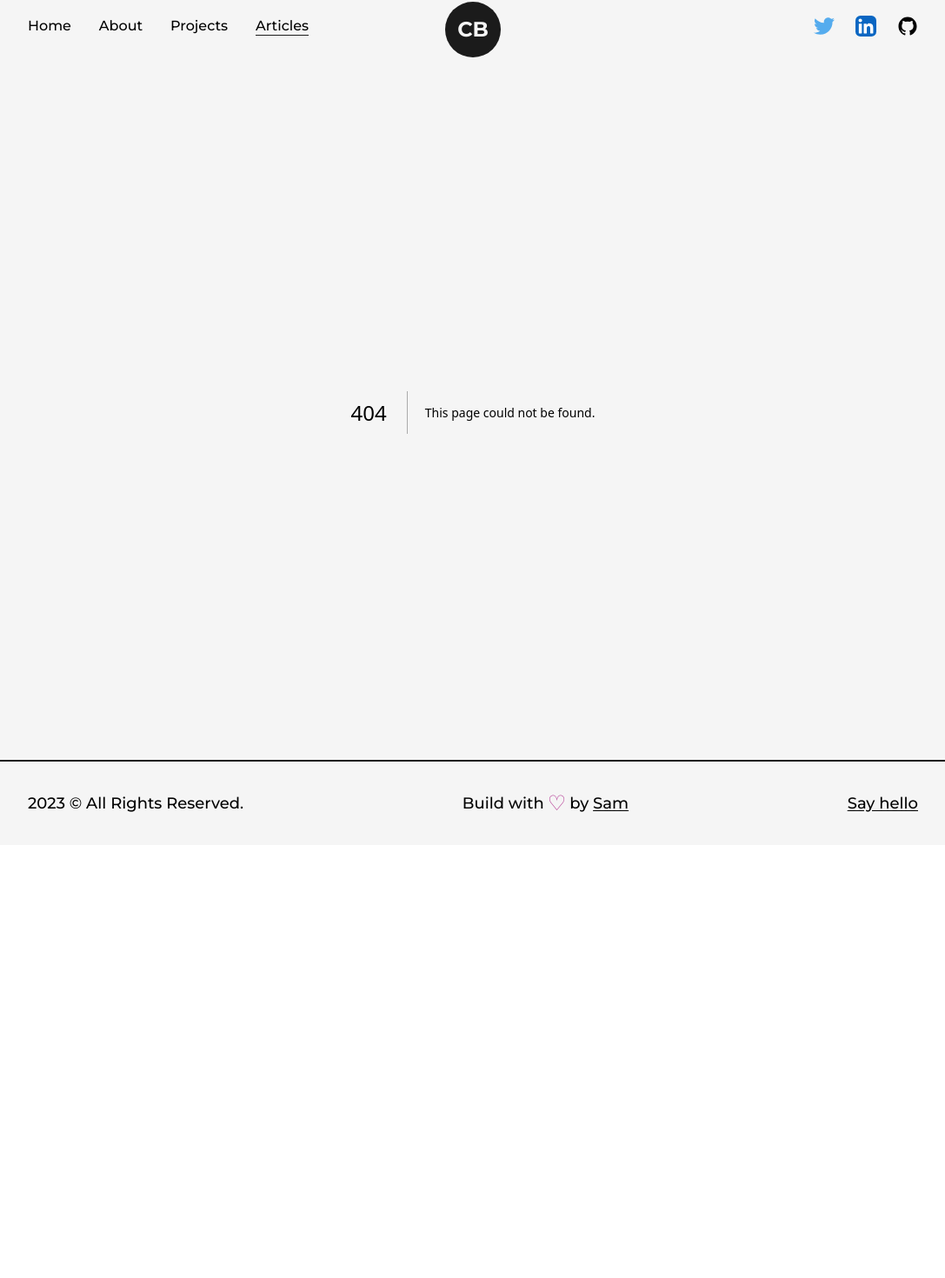
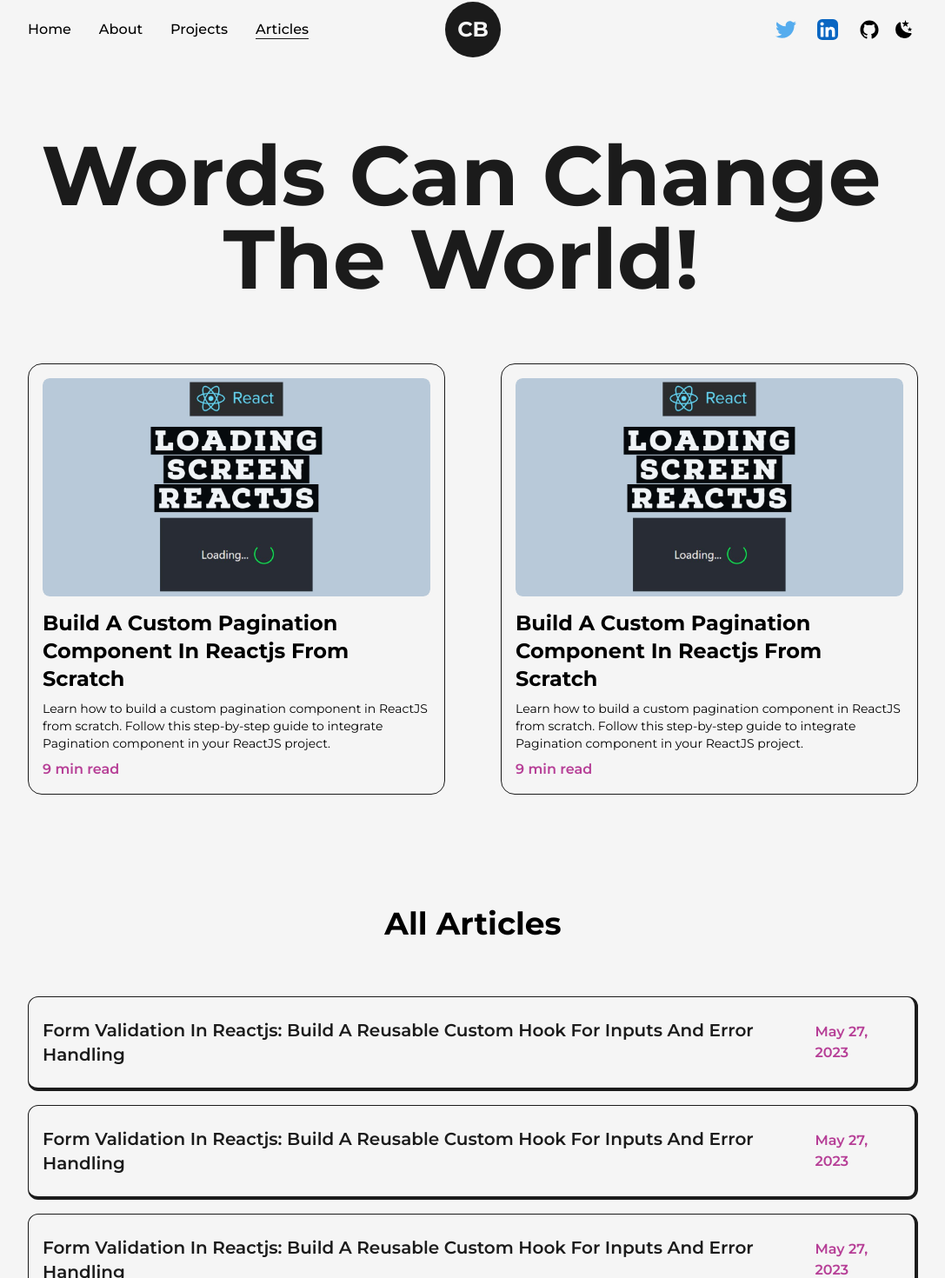
Before and after one commit to SamStha07/nextjs-framer-motion-tailwind, a Next.js app: page /articles in a window 1280 px wide. Before the commit this address had no page. Shown: the part 14-1484 px from the top of the page at 87% size, without its empty margins (96-1183 px from the left). Before the commit the page ends 986 px from the top, so only its background shows below. Built offline with nearby package versions, Linux system fonts and the light colour scheme.

Commit message:
completed all the pages design and working on dark theme feature

```diff
--- a/src/components/navbar.jsx
+++ b/src/components/navbar.jsx
@@ -1,9 +1,16 @@
 import classNames from "classnames";
 import { useRouter } from "next/router";
-import { GithubIcon, LinkedInIcon, TwitterIcon } from "./icons";
+import {
+  GithubIcon,
+  LinkedInIcon,
+  MoonIcon,
+  SunIcon,
+  TwitterIcon,
+} from "./icons";
 import Logo from "./logo";
 import Link from "next/link";
 import { motion } from "framer-motion";
+import useThemeSwitcher from "@/hooks/useThemeSwitcher";
 
 const CustomLink = ({ href, title, className = "" }) => {
   const router = useRouter();
@@ -26,6 +33,7 @@ const CustomLink = ({ href, title, className = "" }) => {
 };
 
 const Navbar = () => {
+  const [mode, setMode] = useThemeSwitcher();
   return (
     <header className="flex w-full items-center justify-between px-32 py-8 font-medium">
       <nav>
@@ -71,6 +79,17 @@ const Navbar = () => {
         >
           <GithubIcon />
         </motion.a>
+
+        <button
+          onClick={() => setMode(mode === "light" ? "dark" : "light")}
+          className="ml-3 flex items-center justify-center rounded-full p-1"
+        >
+          {mode === "dark" ? (
+            <SunIcon className="fill-dark" />
+          ) : (
+            <MoonIcon className="fill-dark" />
+          )}
+        </button>
       </nav>
     </header>
   );
--- /dev/null
+++ b/src/hooks/useThemeSwitcher.js
@@ -0,0 +1,51 @@
+import React, { useEffect, useState } from "react";
+
+const useThemeSwitcher = () => {
+  const [mode, setMode] = useState("");
+  const preferDarkQuery = "(prefer-color-scheme: dark)";
+  // preferDarkQuery.matches returns true/false
+
+  useEffect(() => {
+    const mediaQuery = window.matchMedia(preferDarkQuery);
+    const userPref = window.localStorage.getItem("theme");
+
+    const handleChange = () => {
+      if (userPref) {
+        let check = userPref === "dark" ? "dark" : "light";
+        setMode(check);
+        if (check === "dark") {
+          document.documentElement.classList.add("dark");
+        } else {
+          document.documentElement.classList.remove("dark");
+        }
+      } else {
+        let check = mediaQuery.matches ? "dark" : "light";
+        setMode(check);
+
+        if (check === "dark") {
+          document.documentElement.classList.add("dark");
+        } else {
+          document.documentElement.classList.remove("dark");
+        }
+      }
+    };
+
+    mediaQuery.addEventListener("change", handleChange);
+
+    return () => mediaQuery.removeEventListener("change", handleChange);
+  }, [preferDarkQuery]);
+
+  useEffect(() => {
+    if (mode === "dark") {
+      window.localStorage.setItem("theme", "dark");
+      document.documentElement.classList.add("dark");
+    } else {
+      window.localStorage.setItem("theme", "light");
+      document.documentElement.classList.remove("dark");
+    }
+  }, [mode]);
+
+  return [mode, setMode];
+};
+
+export default useThemeSwitcher;
--- a/src/pages/article.jsx
+++ /dev/null
@@ -1,7 +0,0 @@
-import React from "react";
-
-const Articlepage = () => {
-  return <div>Articlepage</div>;
-};
-
-export default Articlepage;
--- /dev/null
+++ b/src/pages/articles.jsx
@@ -0,0 +1,190 @@
+import AnimatedText from "@/components/animated-text";
+import Layout from "@/components/layout";
+import Head from "next/head";
+import Image from "next/image";
+import Link from "next/link";
+import React, { useRef } from "react";
+import article1 from "../../public/images/articles/create loading screen in react js.jpg";
+import { motion, useMotionValue } from "framer-motion";
+import article3 from "../../public/images/articles/form validation in reactjs using custom react hook.png";
+import article4 from "../../public/images/articles/create modal component in react using react portals.png";
+import article5 from "../../public/images/articles/smooth scrolling in reactjs.png";
+import article6 from "../../public/images/articles/todo list app built using react redux and framer motion.png";
+import article7 from "../../public/images/articles/What is higher order component in React.jpg";
+
+const FramerImg = motion(Image);
+
+const MovingImage = ({ title, img, link }) => {
+  const x = useMotionValue(0);
+  const y = useMotionValue(0);
+  const imgRef = useRef();
+
+  function handleMouse(event) {
+    imgRef.current.style.display = "inline-block";
+    x.set(event.pageX);
+    y.set(-10);
+  }
+  function handleMouseLeave(event) {
+    imgRef.current.style.display = "none";
+    x.set(0);
+    y.set(0);
+  }
+
+  return (
+    <Link
+      href={link}
+      target="_blank"
+      onMouseMove={handleMouse}
+      onMouseLeave={handleMouseLeave}
+    >
+      <h2 className="text-xl font-semibold capitalize hover:underline">
+        {title}
+      </h2>
+      <FramerImg
+        style={{
+          x: x,
+          y: y,
+        }}
+        initial={{ opacity: 0 }}
+        whileInView={{
+          opacity: 1,
+          transition: {
+            duration: 0.2,
+          },
+        }}
+        ref={imgRef}
+        src={img}
+        alt={title}
+        className="absolute z-10 hidden h-auto w-96 rounded-lg"
+        priority
+      />
+    </Link>
+  );
+};
+
+const Article = ({ img, title, date, link }) => {
+  return (
+    <motion.li
+      initial={{ y: 200 }}
+      whileInView={{
+        y: 0,
+        transition: {
+          duration: 0.5,
+          ease: "easeInOut",
+        },
+      }}
+      viewport={{
+        once: true,
+      }}
+      className="relative my-4 flex w-full items-center justify-between rounded-xl border border-b-4 border-r-4 border-solid border-dark bg-light p-4 py-6 text-dark first:mt-0"
+    >
+      <MovingImage title={title} img={img} link={link} />
+      <span className="pl-4 font-semibold text-primary">{date}</span>
+    </motion.li>
+  );
+};
+
+const FeaturedArticle = ({ img, title, time, summary, link }) => {
+  return (
+    <li className="col-span-1 w-full rounded-2xl border border-solid border-dark bg-light p-4">
+      <Link
+        href={link}
+        target="_blank"
+        className="inline-block w-full cursor-pointer overflow-hidden rounded-lg"
+      >
+        <FramerImg
+          whileHover={{
+            scale: 1.05,
+          }}
+          transition={{
+            duration: 0.2,
+          }}
+          src={img}
+          alt={title}
+          className="h-auto w-full rounded-lg"
+        />
+      </Link>
+      <Link href={link} target="_blank">
+        <h2 className="my-2 text-2xl font-bold capitalize hover:underline">
+          {title}
+        </h2>
+      </Link>
+      <p className="mb-2 text-sm">{summary}</p>
+      <span className="font-semibold text-primary">{time}</span>
+    </li>
+  );
+};
+
+const Articlepage = () => {
+  return (
+    <>
+      <Head>
+        <title>Sam | About Page</title>
+        <meta name="description" content="description" />
+      </Head>
+      <main className="mb-16 flex w-full flex-col items-center justify-center overflow-hidden">
+        <Layout className="pt-16">
+          <AnimatedText text="Words can change the world!" className="mb-16" />
+
+          <ul className="grid grid-cols-2 gap-16">
+            <FeaturedArticle
+              title="Build A Custom Pagination Component In Reactjs From Scratch"
+              link="/"
+              time="9 min read"
+              summary="Learn how to build a custom pagination component in ReactJS from scratch. Follow this step-by-step guide to integrate Pagination component in your ReactJS project."
+              img={article1}
+            />
+            <FeaturedArticle
+              title="Build A Custom Pagination Component In Reactjs From Scratch"
+              link="/"
+              time="9 min read"
+              summary="Learn how to build a custom pagination component in ReactJS from scratch. Follow this step-by-step guide to integrate Pagination component in your ReactJS project."
+              img={article1}
+            />
+          </ul>
+
+          <h2 className="my-16 mt-32 w-full text-center text-4xl font-bold">
+            All Articles
+          </h2>
+
+          <ul>
+            <Article
+              title="Form Validation In Reactjs: Build A Reusable Custom Hook For Inputs And Error Handling"
+              img={article3}
+              date="May 27, 2023"
+              link="/"
+            />
+            <Article
+              title="Form Validation In Reactjs: Build A Reusable Custom Hook For Inputs And Error Handling"
+              img={article4}
+              date="May 27, 2023"
+              link="/"
+            />
+            <Article
+              title="Form Validation In Reactjs: Build A Reusable Custom Hook For Inputs And Error Handling"
+              img={article5}
+              date="May 27, 2023"
+              link="/"
+            />
+            <Article
+              title="Form Validation In Reactjs: Build A Reusable Custom Hook For Inputs And Error Handling"
+              img={article6}
+              date="May 27, 2023"
+              link="/"
+            />
+            <Article
+              title="Form Validation In Reactjs: Build A Reusable Custom Hook For Inputs And Error Handling"
+              img={article7}
+              date="May 27, 2023"
+              link="/"
+            />
+          </ul>
+        </Layout>
+      </main>
+    </>
+  );
+};
+
+export default Articlepage;
+
+// 3.00
--- a/src/pages/projects.jsx
+++ b/src/pages/projects.jsx
@@ -6,37 +6,50 @@ import Image from "next/image";
 import Link from "next/link";
 import React from "react";
 import project1 from "../../public/images/projects/crypto-screener-cover-image.jpg";
+import { motion } from "framer-motion";
+
+const FramerImg = motion(Image);
 
 const FeaturedProject = ({ type, title, summary, img, link, github }) => {
   return (
-    <article className="relative flex items-center justify-between w-full p-12 overflow-hidden border border-solid shadow-2xl rounded-3xl border-dark bg-light">
+    <article className="relative flex w-full items-center justify-between overflow-hidden rounded-3xl border border-solid border-dark bg-light p-12 shadow-2xl">
       <div className="absolute -right-3 top-0 -z-10 h-[103%] w-[102%] rounded-[2rem] bg-dark" />
       <Link
         href={link}
         target="_blank"
-        className="w-1/2 overflow-hidden rounded-lg cursor-pointer"
+        className="w-1/2 cursor-pointer overflow-hidden rounded-lg"
       >
-        <Image src={img} alt={title} className="w-full h-auto rounded-lg" />
+        <FramerImg
+          whileHover={{
+            scale: 1.05,
+          }}
+          transition={{
+            duration: 0.2,
+          }}
+          src={img}
+          alt={title}
+          className="h-auto w-full rounded-lg"
+        />
       </Link>
 
-      <div className="flex flex-col items-start justify-between w-1/2 pl-8">
+      <div className="flex w-1/2 flex-col items-start justify-between pl-8">
         <span className="text-xl font-medium text-primary">{type}</span>
         <Link
           href={link}
           target="_blank"
           className="underline-offset-2 hover:underline"
         >
-          <h2 className="w-full my-2 text-4xl font-bold text-left">{title}</h2>
+          <h2 className="my-2 w-full text-left text-4xl font-bold">{title}</h2>
         </Link>
         <p className="my-2 font-medium text-dark">{summary}</p>
-        <div className="flex items-center mt-2">
+        <div className="mt-2 flex items-center">
           <Link href={github} target="_blank" className="w-10">
             <GithubIcon />
           </Link>
           <Link
             href={link}
             target="_blank"
-            className="p-2 px-6 ml-4 text-lg font-semibold rounded-lg bg-dark text-light"
+            className="ml-4 rounded-lg bg-dark p-2 px-6 text-lg font-semibold text-light"
           >
             Visit Project
           </Link>
@@ -48,25 +61,35 @@ const FeaturedProject = ({ type, title, summary, img, link, github }) => {
 
 const Project = ({ type, title, img, link, github }) => {
   return (
-    <article className="relative flex flex-col items-center justify-center w-full p-6 border border-solid rounded-2xl border-dark bg-light">
+    <article className="relative flex w-full flex-col items-center justify-center rounded-2xl border border-solid border-dark bg-light p-6">
       <Link
         href={link}
         target="_blank"
-        className="w-full overflow-hidden rounded-lg cursor-pointer"
+        className="w-full cursor-pointer overflow-hidden rounded-lg"
       >
-        <Image src={img} alt={title} className="w-full h-auto rounded-lg" />
+        <FramerImg
+          src={img}
+          alt={title}
+          className="h-auto w-full rounded-lg"
+          whileHover={{
+            scale: 1.05,
+          }}
+          transition={{
+            duration: 0.2,
+          }}
+        />
       </Link>
 
-      <div className="flex flex-col items-start justify-between w-full pt-4">
+      <div className="flex w-full flex-col items-start justify-between pt-4">
         <span className="text-xl font-medium text-primary">{type}</span>
         <Link
           href={link}
           target="_blank"
           className="underline-offset-2 hover:underline"
         >
-          <h2 className="w-full my-2 text-3xl font-bold text-left">{title}</h2>
+          <h2 className="my-2 w-full text-left text-3xl font-bold">{title}</h2>
         </Link>
-        <div className="flex items-center justify-between w-full mt-2">
+        <div className="mt-2 flex w-full items-center justify-between">
           <Link
             href={link}
             target="_blank"
@@ -74,7 +97,7 @@ const Project = ({ type, title, img, link, github }) => {
           >
             Visit
           </Link>
-          <Link href={github} target="_blank" className="w-8 ml-4 ">
+          <Link href={github} target="_blank" className="ml-4 w-8 ">
             <GithubIcon />
           </Link>
         </div>
@@ -90,10 +113,10 @@ const Projects = () => {
         <title>Sam | Projects Page</title>
         <meta name="description" content="description" />
       </Head>
-      <main className="flex flex-col items-center justify-center w-full mb-16">
+      <main className="mb-16 flex w-full flex-col items-center justify-center">
         <Layout className="pt-16">
           <AnimatedText text="Imagination Trumps Knowledge!" />
-          <div className="grid grid-cols-12 gap-24 mt-16">
+          <div className="mt-16 grid grid-cols-12 gap-24">
             <div className="col-span-12">
               <FeaturedProject
                 github="/"
--- a/tailwind.config.js
+++ b/tailwind.config.js
@@ -10,6 +10,7 @@ module.exports = {
     // Or if using `src` directory:
     "./src/**/*.{js,ts,jsx,tsx,mdx}",
   ],
+  darkMode: "class",
   theme: {
     extend: {
       fontFamily: {
```
